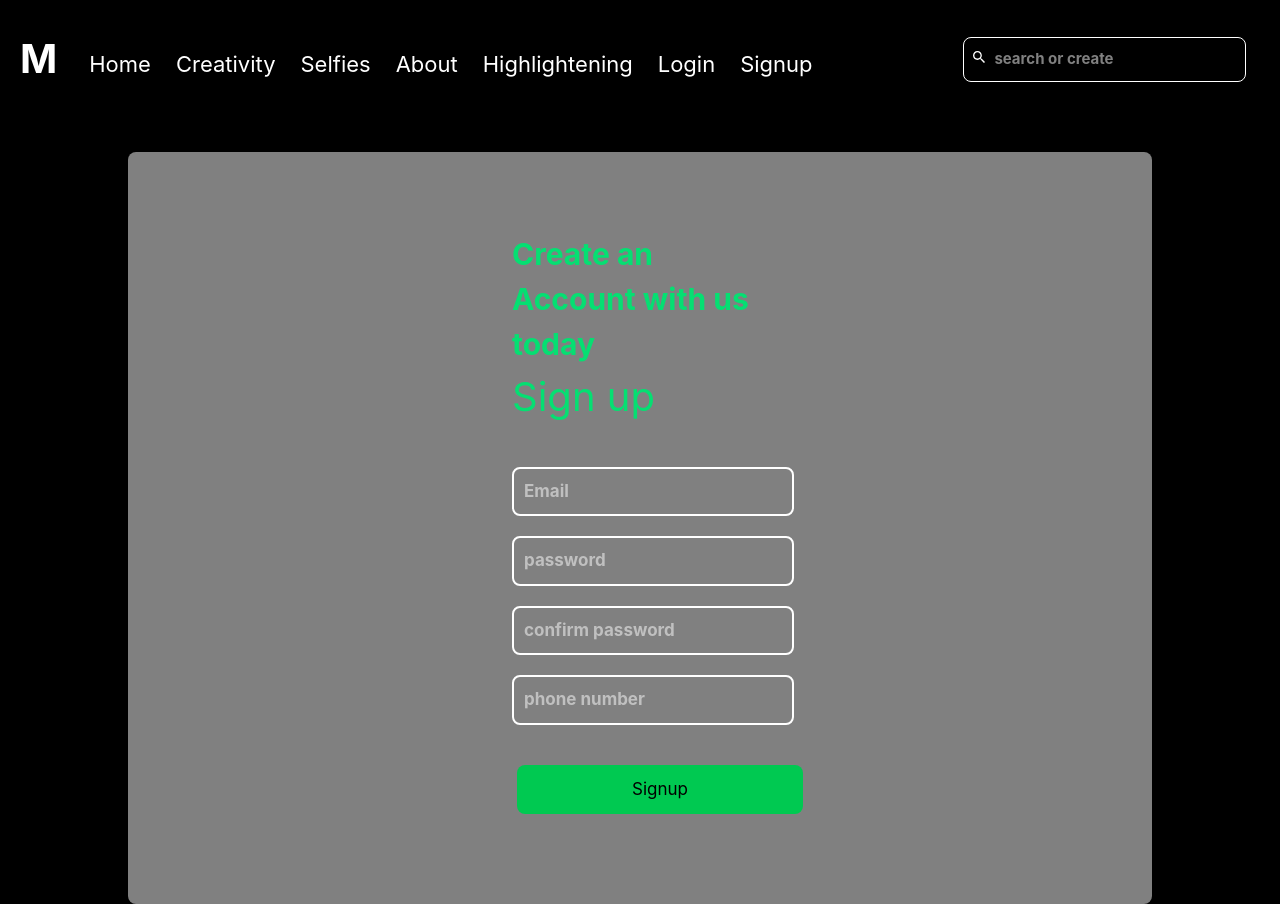
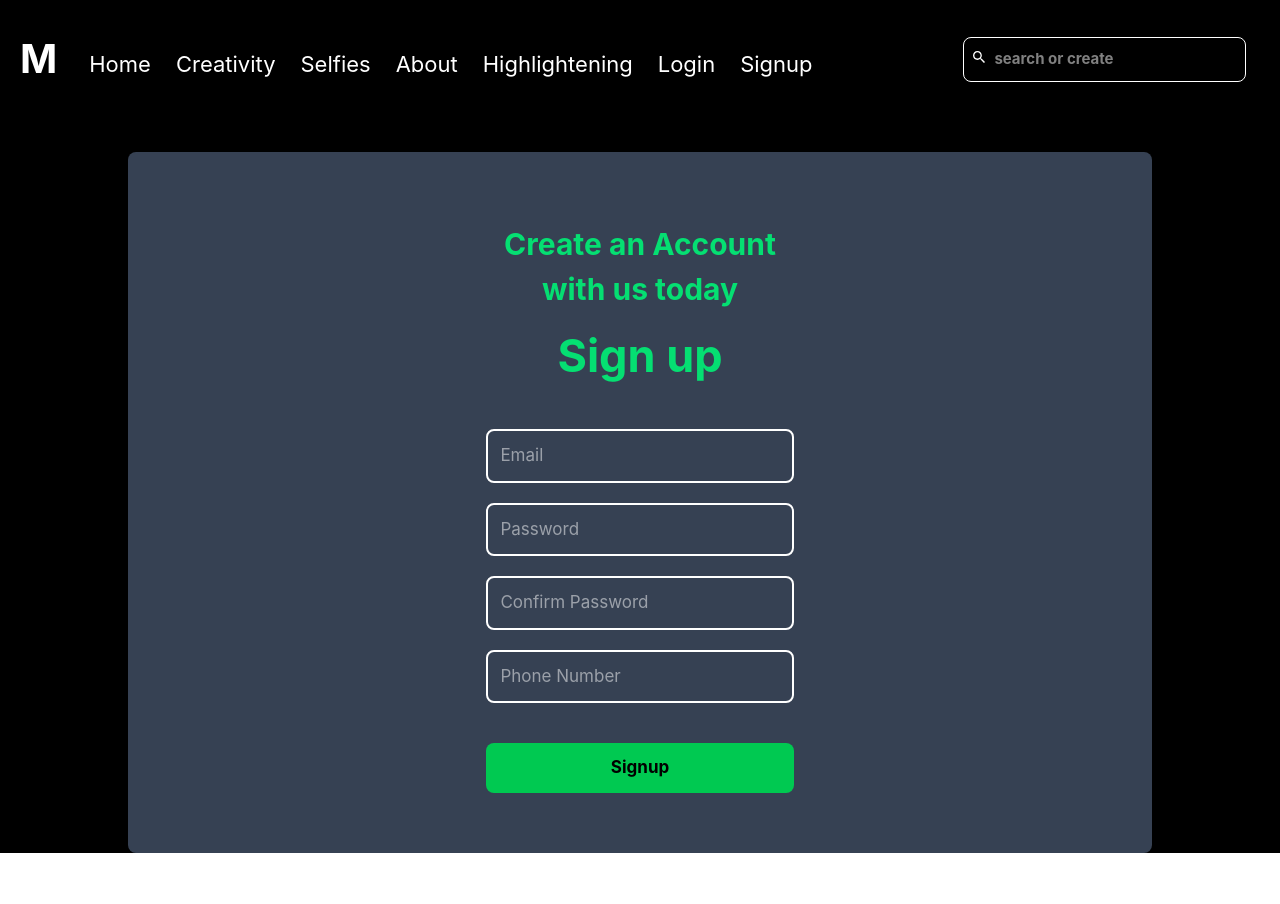
Before and after one commit to favourabel/my-magnific, a React (Vite) app: page /Signup in a window 1280 px wide. After the commit the page ends 853 px from the top, so only its background shows below. Built offline with nearby package versions, Linux system fonts and the light colour scheme.

Commit message:
updated project

```diff
--- a/src/App.jsx
+++ b/src/App.jsx
@@ -2,9 +2,9 @@
 import React from "react";
 import { BrowserRouter as Router, Routes, Route } from "react-router-dom";
 
-import Homepage from "./pages_temp/Homepage";
-import Loginpage from "./pages_temp/Loginpage";
-import Signuppage from "./pages_temp/Signuppage";
+import Homepage from "./pages_men/Homepage";
+import Loginpage from "./pages_men/Loginpage";
+import Signuppage from "./pages_men/Signuppage";
 
 const App = () => {
   return (
--- /dev/null
+++ b/src/pages_men/Loginpage.jsx
@@ -0,0 +1,62 @@
+import React from 'react'
+import Navbar from '../component/Navbar';
+
+const App = () => {
+  return (
+    <div className='bg-black min-h-screen'>
+
+      <Navbar />
+
+      {/* LOGIN CONTAINER */}
+      <div className='w-[95%] md:w-[80%] m-auto bg-gray-700 rounded-[8px] py-[60px] mt-[60px]'>
+
+        {/* FORM BOX */}
+        <div className='w-[90%] sm:w-[70%] md:w-[45%] lg:w-[30%] m-auto mt-[20px]'>
+
+          <form>
+
+            <div>
+              <p className='text-green-400 text-[22px] md:text-[30px] mt-[20px] text-center'>
+                Hello WelcomeBack to Magnific
+              </p>
+            </div>
+
+            <p className='text-green-500 text-[40px] md:text-[50px] font-bold mt-[20px] text-center'>
+              Login
+            </p>
+
+            {/* EMAIL INPUT */}
+            <input
+              type='text'
+              placeholder='Email'
+              className='border-[2px] p-[12px] text-[17px] rounded-[8px] mt-[20px] w-full bg-transparent text-white'
+            />
+
+            {/* PASSWORD INPUT */}
+            <input
+              type='password'
+              placeholder='Password'
+              className='border-[2px] p-[12px] text-[17px] rounded-[8px] mt-[25px] w-full bg-transparent text-white'
+            />
+
+            {/* FORGOT PASSWORD */}
+            <a href='' className='text-[15px] text-white block mt-[10px]'>
+              forgot password?
+            </a>
+
+            {/* BUTTON */}
+            <button className='text-[17px] bg-green-500 p-[12px] text-black rounded-[8px] mt-[40px] mb-[20px] w-full font-bold'>
+              Login
+            </button>
+
+          </form>
+
+        </div>
+
+      </div>
+
+    </div>
+  )
+}
+
+export default App;
--- /dev/null
+++ b/src/pages_men/Signuppage.jsx
@@ -0,0 +1,76 @@
+import React from 'react';
+import Navbar from '../component/Navbar';
+
+const Signuppage = () => {
+  return (
+    <div className='bg-black min-h-screen'>
+
+      <Navbar />
+
+      {/* SIGNUP CONTAINER */}
+      <div className='bg-gray-700 w-[95%] md:w-[80%] m-auto rounded-[8px] py-[40px] mt-[60px]'>
+
+        {/* FORM SECTION */}
+        <form className='w-[90%] sm:w-[70%] md:w-[45%] lg:w-[30%] m-auto mt-[30px]'>
+
+          {/* HEADING */}
+          <div>
+            <p className='text-green-400 text-[22px] md:text-[30px] font-bold text-center'>
+              Create an Account with us today
+            </p>
+
+            <p className='text-green-400 text-[35px] md:text-[45px] font-bold text-center mt-[10px]'>
+              Sign up
+            </p>
+          </div>
+
+          {/* EMAIL */}
+          <div>
+            <input
+              type='text'
+              placeholder='Email'
+              className='border-[2px] p-[12px] text-[17px] rounded-[8px] mt-[40px] w-full bg-transparent text-white'
+            />
+          </div>
+
+          {/* PASSWORD */}
+          <div>
+            <input
+              type='password'
+              placeholder='Password'
+              className='border-[2px] p-[12px] text-[17px] rounded-[8px] mt-[20px] w-full bg-transparent text-white'
+            />
+          </div>
+
+          {/* CONFIRM PASSWORD */}
+          <div>
+            <input
+              type='password'
+              placeholder='Confirm Password'
+              className='border-[2px] p-[12px] text-[17px] rounded-[8px] mt-[20px] w-full bg-transparent text-white'
+            />
+          </div>
+
+          {/* PHONE NUMBER */}
+          <div>
+            <input
+              type='text'
+              placeholder='Phone Number'
+              className='border-[2px] p-[12px] text-[17px] rounded-[8px] mt-[20px] w-full bg-transparent text-white'
+            />
+          </div>
+
+          {/* BUTTON */}
+          <button className='text-[17px] bg-green-500 p-[12px] text-black rounded-[8px] mt-[40px] mb-[20px] w-full font-bold'>
+            Signup
+          </button>
+
+        </form>
+
+      </div>
+
+    </div>
+  )
+}
+
+export default Signuppage;
--- a/src/pages_temp/Loginpage.jsx
+++ /dev/null
@@ -1,41 +0,0 @@
-import React from 'react'
-import Navbar from '../component/Navbar';
-
-
-
-const App = () => {
-  return (
-    <div style={{backgroundColor: "black"}}>
-
-         <Navbar />
-
-      <div style={{backgroundColor: "grey"}} className='w-[80%] m-auto pt-[20px] rounded-[8px] py-[60px] mt-[60px]'>
-
-           <div className='w-[25%] m-auto bg-grey-500 mt-[50px]'>
-
-        <form className=''>
-            <div>
-          <p className='text-green-400 text-[30px] mt-[30px]'>Hello WelcomeBack to Magnific</p>
-           </div>
-
-          <p className='text-green-500 text-[50px] font-bold'>Login</p>
-
-           <input type='text' placeholder='Email'  className='border-[2px] p-[10px] text-black font-bold text-[17px] rounded-[8px] mt-[20px] w-[120%] text-white'/>
-
-           <input type='Password' placeholder='password' className='border-[2px] p-[10px] text-black font-bold text-[17px] rounded-[8px] mt-[25px] w-[120%] mb-[10px] text-white'/>
-
-           <a href='' className='text-[15px] '>forgot password?</a>
-        </form>
-               <center>
-           <button className='text-[17px] bg-green-500 p-[12px] text-black rounded-[8px] m-auto mt-[40px] mb-[60px] w-[120%]'>Login</button>
-              </center>
-
-    </div>
-
-      </div>
-
-    </div>
-  )
-}
-
-export default App;
--- a/src/pages_temp/Signuppage.jsx
+++ /dev/null
@@ -1,48 +0,0 @@
-import React from 'react';
-import Navbar from '../component/Navbar';
-
-
-const Signuppage = () => {
-  return (
-    <div style={{backgroundColor : "black"}}>
-
-          <Navbar />
-
-         <div style={{backgroundColor : "grey"}} className=' w-[80%] m-auto rounded-[8px] py-[30px] mt-[60px]'>
-
-          <form className='flex-col md:flex-row w-[25%] m-auto bg-grey-500 mt-[50px]'>
-
-                 <div className='flex-col md:flex-row'>
-                  <p className='text-green-400 text-[30px] font-bold'>Create an Account with us today</p>
-             <p className='text-green-400 text-[40px]'>Sign up</p>
-                </div>
-
-                    <div>
-             <input type='text' placeholder='Email' className='border-[2px] p-[10px] text-black font-bold text-[17px] rounded-[8px] mt-[40px] w-[110%] text-white' />
-                    </div>
-
-                    <div>
-             <input type='password' placeholder='password'  className='border-[2px] p-[10px] text-black font-bold text-[17px] rounded-[8px] mt-[20px] w-[110%] text-white' />
-                    </div>
-
-                    <div>
-             <input type='password' placeholder='confirm password' className='border-[2px] p-[10px] text-black font-bold text-[17px] rounded-[8px] mt-[20px] w-[110%] text-white'/>
-                    </div>
-
-                    <div>
-             <input type='text' placeholder='phone number' className='border-[2px] p-[10px] text-black font-bold text-[17px] rounded-[8px] mt-[20px] w-[110%] text-white'/>
-                  </div>
-          </form>
-
-            <center>
-             <button className='text-[17px] bg-green-500 p-[12px] text-black rounded-[8px] m-auto mt-[40px] w-[28%] ml-[40px] mb-[60px]'>Signup</button>
-           </center>
-
-         </div>
-
-       </div>
-
-  )
-}
-
-export default Signuppage;
```
Also changed, not shown: src/pages_men/Homepage.jsx (renamed from src/pages_temp/Homepage.jsx).
